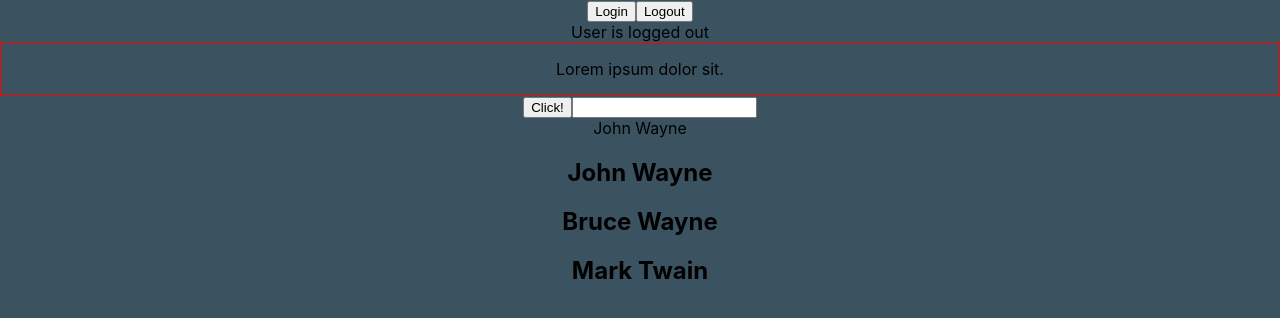
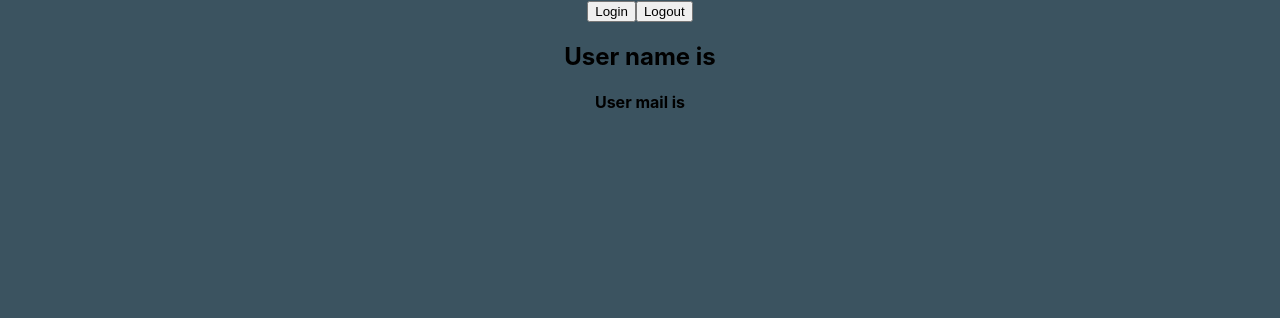
Before and after one commit to Zyar3k/ts_with-react, a React (Create React App) app: page / in a window 1280 px wide. Shown: the top 318 px of the page. Built offline with nearby package versions, Linux system fonts and the light colour scheme.

Commit message:
Usestate future value

```diff
--- a/src/App.tsx
+++ b/src/App.tsx
@@ -1,44 +1,47 @@
 import "./App.css";
-import Button from "./components/Button";
-import Container from "./components/Container";
-import Input from "./components/Input";
+// import Button from "./components/Button";
+// import Container from "./components/Container";
+// import Input from "./components/Input";
 // import Heading from "./components/Heading";
 // import Oscar from "./components/Oscar";
 // import Greet from "./components/Greet";
-import Person from "./components/Person";
-import PersonList from "./components/PersonList";
+// import Person from "./components/Person";
+// import PersonList from "./components/PersonList";
 import LoggedIn from "./components/state/LoggedIn";
+import User from "./components/state/User";
 // import Status from "./components/Status";
 
 function App() {
-  const personName = {
-    first: "John",
-    last: "Wayne"
-  };
+  // const personName = {
+  //   first: "John",
+  //   last: "Wayne"
+  // };
 
-  const nameList = [
-    { first: "John", last: "Wayne" },
-    { first: "Bruce", last: "Wayne" },
-    { first: "Mark", last: "Twain" }
-  ];
+  // const nameList = [
+  //   { first: "John", last: "Wayne" },
+  //   { first: "Bruce", last: "Wayne" },
+  //   { first: "Mark", last: "Twain" }
+  // ];
+
   return (
     <div className='App'>
-      <LoggedIn />
-      <Container styles={{ border: "1px solid red", padding: "1rem" }} />
-      <Button
+      <User />
+      {/* <LoggedIn /> */}
+      {/* <Container styles={{ border: "1px solid red", padding: "1rem" }} /> */}
+      {/* <Button
         handleClick={(event, id) => {
           console.log("button click", event, id);
         }}
-      />
-      <Input value='' handleChange={(event) => console.log(event)} />
+      /> */}
+      {/* <Input value='' handleChange={(event) => console.log(event)} /> */}
       {/* <Heading>Lorem, ipsum dolor.</Heading>
       <Status status='loading' />
       <Oscar>
         <Heading>Oscar goes to Mario Puzzo</Heading>
       </Oscar>
       <Greet name='Alex' isLoggedIn={true} /> */}
-      <Person name={personName} />
-      <PersonList names={nameList} />
+      {/* <Person name={personName} />
+      <PersonList names={nameList} /> */}
     </div>
   );
 }
--- a/src/components/state/LoggedIn.tsx
+++ b/src/components/state/LoggedIn.tsx
@@ -1,12 +1,12 @@
 import { useState } from "react";
 
 const LoggedIn = () => {
-  const [isLoggedIn, setisLoggedIn] = useState(false);
+  const [isLoggedIn, setIsLoggedIn] = useState(false);
   const handleLogin = () => {
-    setisLoggedIn(true);
+    setIsLoggedIn(true);
   };
   const handleLogout = () => {
-    setisLoggedIn(false);
+    setIsLoggedIn(false);
   };
   return (
     <div>
--- /dev/null
+++ b/src/components/state/User.tsx
@@ -0,0 +1,29 @@
+import { useState } from "react";
+
+type AuthUser = {
+  name: string;
+  mail: string;
+};
+
+const User = () => {
+  const [user, setUser] = useState<AuthUser | null>(null);
+  const handleLogin = () => {
+    setUser({
+      name: "John",
+      mail: "John@example.com"
+    });
+  };
+  const handleLogout = () => {
+    setUser(null);
+  };
+  return (
+    <div>
+      <button onClick={handleLogin}>Login</button>
+      <button onClick={handleLogout}>Logout</button>
+      <h2>User name is {user?.name}</h2>
+      <h4>User mail is {user?.mail}</h4>
+    </div>
+  );
+};
+
+export default User;
```
